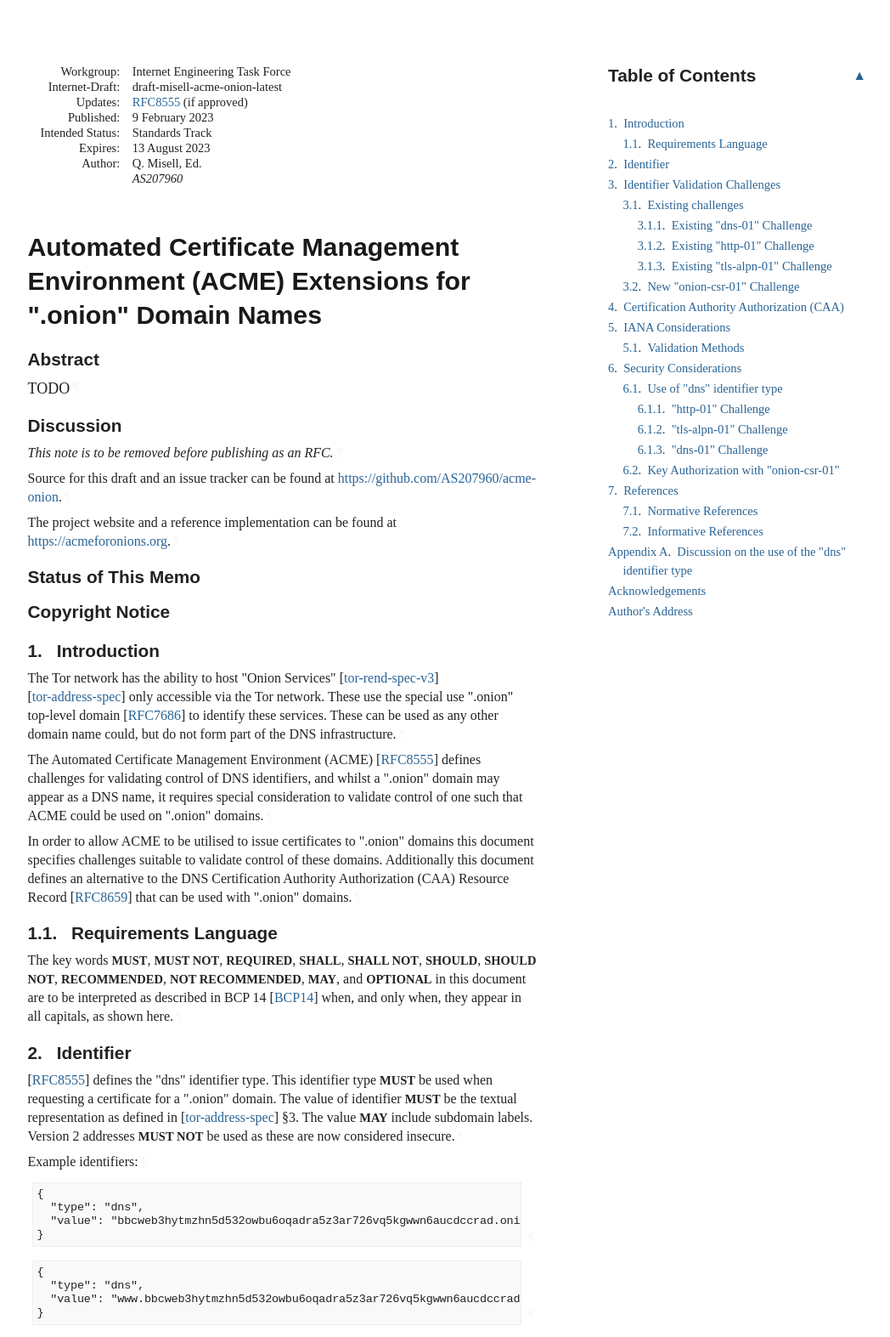
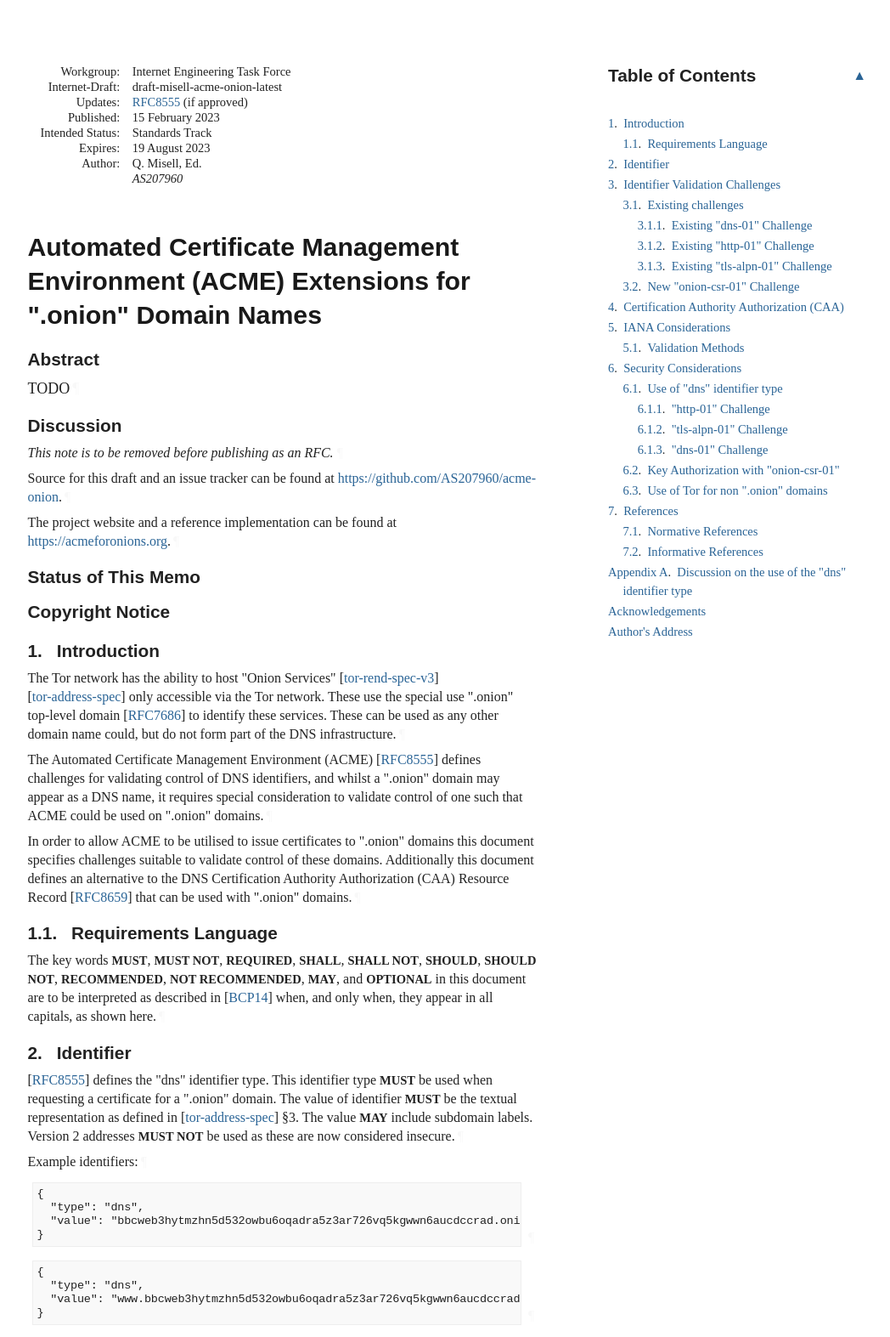
Before and after one commit to AS207960/acme-onion, a plain HTML site: page draft-misell-acme-onion.html in a window 1280 px wide. Shown: the top 1573 px of the page at 85% size, without its empty margins (92-1140 px from the left). Drawn offline with Linux system fonts and the light colour scheme; a web font is replaced by a local one.

Commit message:
Script updating gh-pages from e7b19e3. [ci skip]

```diff
--- a/draft-misell-acme-onion.html
+++ b/draft-misell-acme-onion.html
@@ -1040,7 +1040,7 @@ svg :is([fill="white"], [fill^="#fff"]) {
 </tr></thead>
 <tfoot><tr>
 <td class="left">Misell</td>
-<td class="center">Expires 13 August 2023</td>
+<td class="center">Expires 19 August 2023</td>
 <td class="right">[Page]</td>
 </tr></tfoot>
 </table>
@@ -1056,12 +1056,12 @@ svg :is([fill="white"], [fill^="#fff"]) {
 <a href="https://www.rfc-editor.org/rfc/rfcRFC8555" class="eref">RFC8555</a> (if approved)</dd>
 <dt class="label-published">Published:</dt>
 <dd class="published">
-<time datetime="2023-02-09" class="published">9 February 2023</time>
+<time datetime="2023-02-15" class="published">15 February 2023</time>
     </dd>
 <dt class="label-intended-status">Intended Status:</dt>
 <dd class="intended-status">Standards Track</dd>
 <dt class="label-expires">Expires:</dt>
-<dd class="expires"><time datetime="2023-08-13">13 August 2023</time></dd>
+<dd class="expires"><time datetime="2023-08-19">19 August 2023</time></dd>
 <dt class="label-authors">Author:</dt>
 <dd class="authors">
 <div class="author">
@@ -1106,7 +1106,7 @@ svg :is([fill="white"], [fill^="#fff"]) {
         time. It is inappropriate to use Internet-Drafts as reference
         material or to cite them other than as "work in progress."<a href="#section-boilerplate.1-3" class="pilcrow">¶</a></p>
 <p id="section-boilerplate.1-4">
-        This Internet-Draft will expire on 13 August 2023.<a href="#section-boilerplate.1-4" class="pilcrow">¶</a></p>
+        This Internet-Draft will expire on 19 August 2023.<a href="#section-boilerplate.1-4" class="pilcrow">¶</a></p>
 </section>
 </div>
 <div id="copyright">
@@ -1198,6 +1198,9 @@ svg :is([fill="white"], [fill^="#fff"]) {
 </li>
               <li class="compact toc ulBare ulEmpty" id="section-toc.1-1.6.2.2">
                 <p id="section-toc.1-1.6.2.2.1"><a href="#section-6.2" class="auto internal xref">6.2</a>.  <a href="#name-key-authorization-with-onio" class="internal xref">Key Authorization with "onion-csr-01"</a></p>
+</li>
+              <li class="compact toc ulBare ulEmpty" id="section-toc.1-1.6.2.3">
+                <p id="section-toc.1-1.6.2.3.1"><a href="#section-6.3" class="auto internal xref">6.3</a>.  <a href="#name-use-of-tor-for-non-onion-do" class="internal xref">Use of Tor for non ".onion" domains</a></p>
 </li>
             </ul>
 </li>
@@ -1247,7 +1250,7 @@ svg :is([fill="white"], [fill^="#fff"]) {
 <p id="section-1.1-1">The key words <span class="bcp14">MUST</span>, <span class="bcp14">MUST NOT</span>, <span class="bcp14">REQUIRED</span>, <span class="bcp14">SHALL</span>,
           <span class="bcp14">SHALL NOT</span>, <span class="bcp14">SHOULD</span>, <span class="bcp14">SHOULD NOT</span>, <span class="bcp14">RECOMMENDED</span>,
           <span class="bcp14">NOT RECOMMENDED</span>, <span class="bcp14">MAY</span>, and <span class="bcp14">OPTIONAL</span> in this document are to be
-          interpreted as described in BCP 14 <span>[<a href="#BCP14" class="cite xref">BCP14</a>]</span> when, and only when, they appear in all capitals,
+          interpreted as described in <span>[<a href="#BCP14" class="cite xref">BCP14</a>]</span> when, and only when, they appear in all capitals,
           as shown here.<a href="#section-1.1-1" class="pilcrow">¶</a></p>
 </section>
 </section>
@@ -1515,6 +1518,13 @@ applicantSigningNonce ATTRIBUTE ::= {
           used with the account key for which it was generated. As the validation channel for this challenge is
           ACME itself, and ACME already requires that the request be signed by the account, the key authorization is
           not required.<a href="#section-6.2-2" class="pilcrow">¶</a></p>
+</section>
+<section id="section-6.3">
+        <h3 id="name-use-of-tor-for-non-onion-do">
+<a href="#section-6.3" class="section-number selfRef">6.3. </a><a href="#name-use-of-tor-for-non-onion-do" class="section-name selfRef">Use of Tor for non ".onion" domains</a>
+        </h3>
+<p id="section-6.3-1">An ACME server <span class="bcp14">MUST NOT</span> utilise Tor for the validation of non ".onion" domains, due to the
+          risk of possible exit hijacking.<a href="#section-6.3-1" class="pilcrow">¶</a></p>
 </section>
 </section>
 </div>
@@ -1613,6 +1623,11 @@ applicantSigningNonce ATTRIBUTE ::= {
 <a href="#name-acknowledgements" class="section-name selfRef">Acknowledgements</a>
       </h2>
 <p id="appendix-B-1">With thanks to the Open Technology Fund for funding the work that went into this document.<a href="#appendix-B-1" class="pilcrow">¶</a></p>
+<p id="appendix-B-2">The authors also wish to thank the following for their input on this document:<a href="#appendix-B-2" class="pilcrow">¶</a></p>
+<ul class="normal">
+<li class="normal" id="appendix-B-3.1">Iain R. Learmonth<a href="#appendix-B-3.1" class="pilcrow">¶</a>
+</li>
+      </ul>
 </section>
 </div>
 <div id="authors-addresses">
```
Also changed, not shown: draft-misell-acme-onion.txt.
